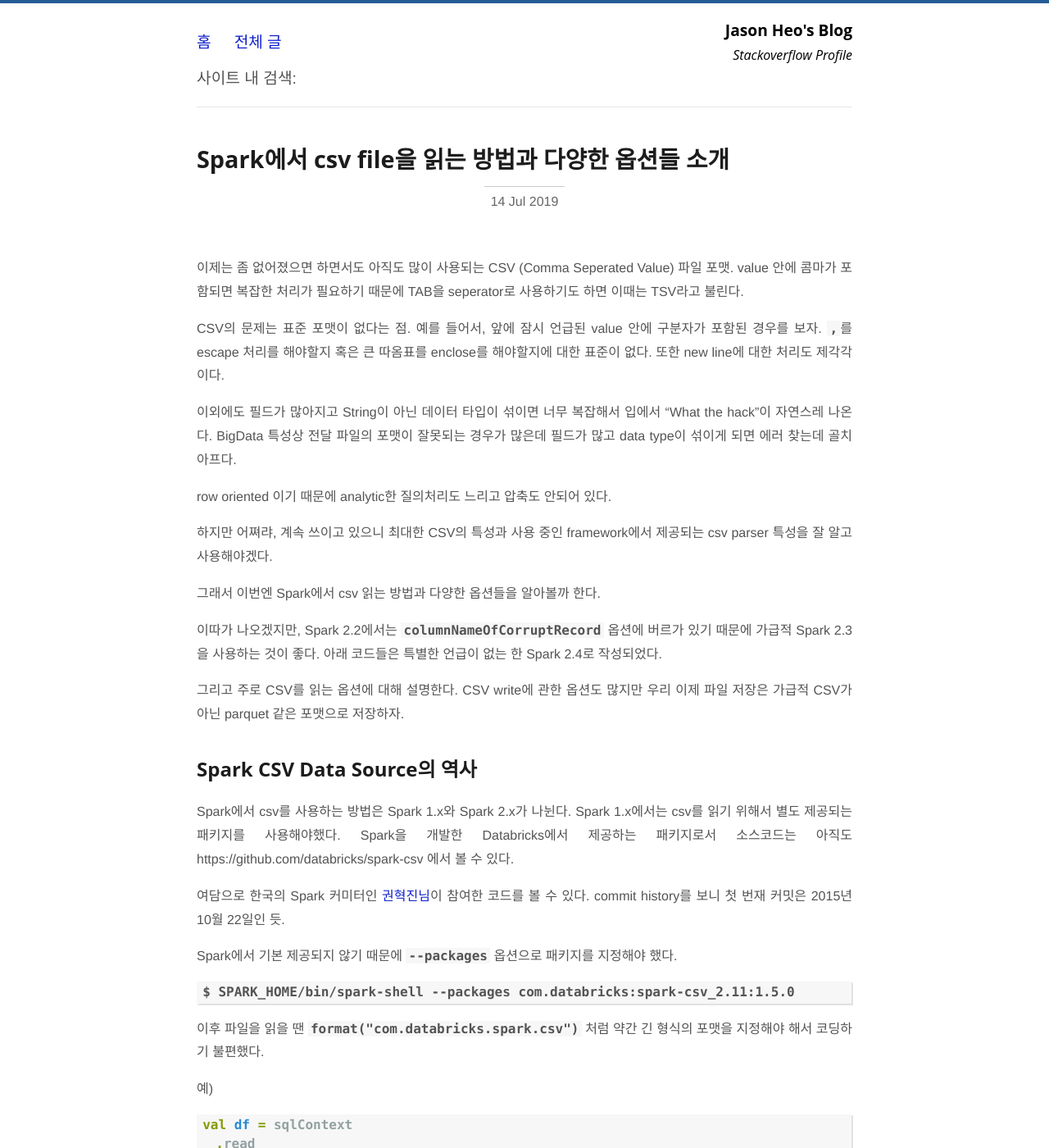
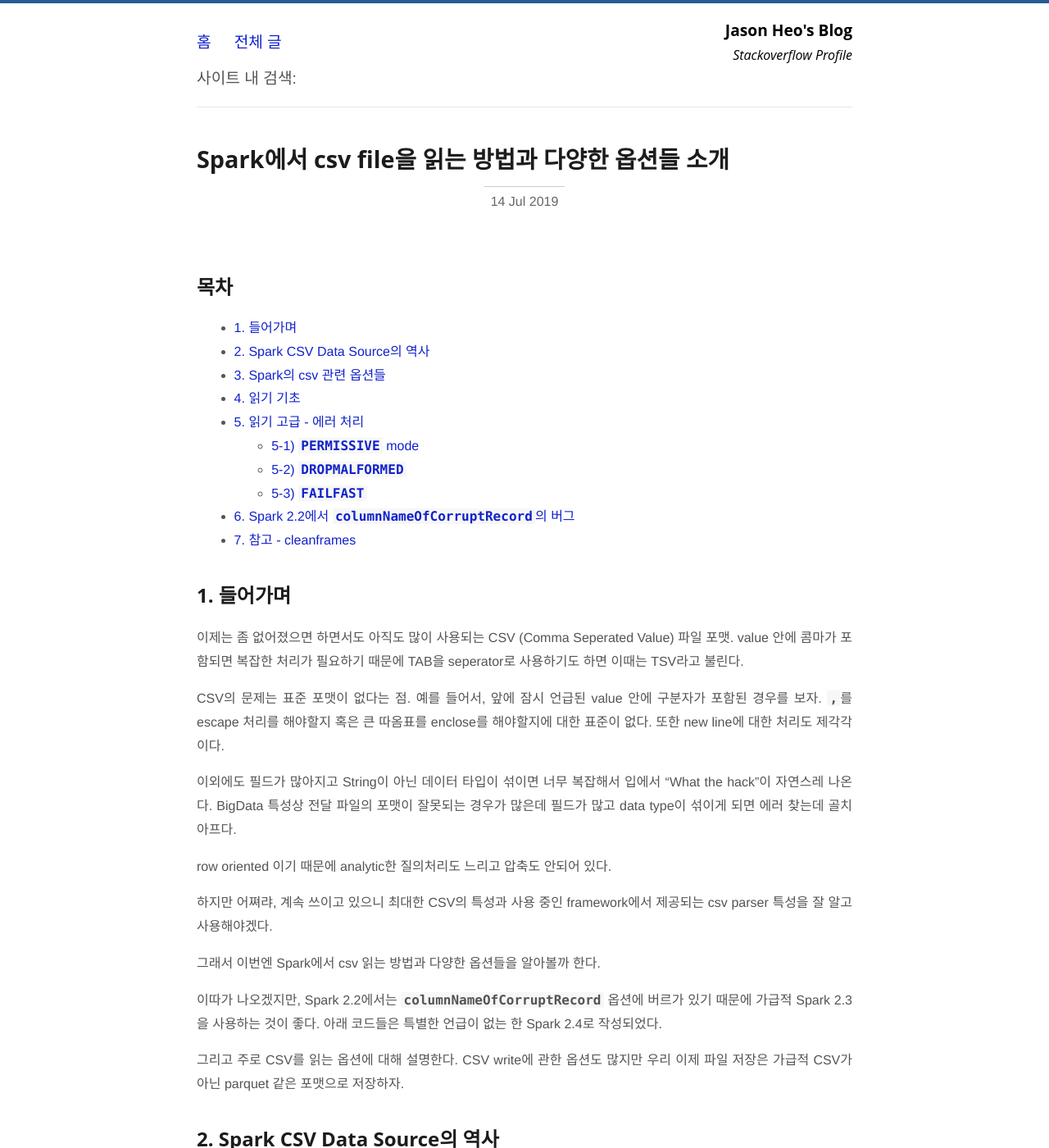
Before and after one commit to jason-heo/jason-heo.github.io, a Jekyll site: the page built from _posts/2019-07-14-spark-csv.md, in a window 1280 px wide and 1400 px high. Shown: the whole window at 82% size. Built offline with Jekyll 4.4.1, drawn with Linux system fonts in a browser that asks for light colours; comment, search, counter and statistics services are not loaded; some of the changed text lies outside the part shown.

Commit message:
목차 추가

````diff
--- a/_posts/2019-07-14-spark-csv.md
+++ b/_posts/2019-07-14-spark-csv.md
@@ -3,6 +3,21 @@ layout: post
 title: "Spark에서 csv file을 읽는 방법과 다양한 옵션들 소개"
 categories: "bigdata"
 ---
+
+## 목차
+
+- [1. 들어가며](#1-들어가며)
+- [2. Spark CSV Data Source의 역사](#2-spark-csv-data-source의-역사)
+- [3. Spark의 csv 관련 옵션들](#3-spark의-csv-관련-옵션들)
+- [4. 읽기 기초](#4-읽기-기초)
+- [5. 읽기 고급 - 에러 처리](#5-읽기-고급---에러-처리)
+  - [5-1) `PERMISSIVE` mode](#5-1-permissive-mode)
+  - [5-2) `DROPMALFORMED`](#5-2-dropmalformed)
+  - [5-3) `FAILFAST`](#5-3-failfast)
+- [6. Spark 2.2에서 `columnNameOfCorruptRecord`의 버그](#6-spark-22에서-columnnameofcorruptrecord의-버그)
+- [7. 참고 - cleanframes](#7-참고---cleanframes)
+
+## 1. 들어가며
 
 이제는 좀 없어졌으면 하면서도 아직도 많이 사용되는 CSV (Comma Seperated Value) 파일 포맷. value 안에 콤마가 포함되면 복잡한 처리가 필요하기 때문에 TAB을 seperator로 사용하기도 하면 이때는 TSV라고 불린다.
 
@@ -20,8 +35,7 @@ row oriented 이기 때문에 analytic한 질의처리도 느리고 압축도
 
 그리고 주로 CSV를 읽는 옵션에 대해 설명한다. CSV write에 관한 옵션도 많지만 우리 이제 파일 저장은 가급적 CSV가 아닌 parquet 같은 포맷으로 저장하자.
 
-
-## Spark CSV Data Source의 역사
+## 2. Spark CSV Data Source의 역사
 
 Spark에서 csv를 사용하는 방법은 Spark 1.x와 Spark 2.x가 나뉜다. Spark 1.x에서는 csv를 읽기 위해서 별도 제공되는 패키지를 사용해야했다. Spark을 개발한 Databricks에서 제공하는 패키지로서 소스코드는 아직도 https://github.com/databricks/spark-csv 에서 볼 수 있다.
 
@@ -58,7 +72,7 @@ val df = spark.
 
 (참고: 함수 호출 시 `.`을 어디에 입력했느냐는 csv나 Spark 버전과 아무 상관이 없다. code를 `spark-shell`에 copy&paste하기 쉽도록 라인이 끝나기 전에 `.`를 붙였을 뿐)
 
-### Spark의 csv 관련 옵션들
+## 3. Spark의 csv 관련 옵션들
 
 Spark 2.x에서는 다음과 같은 csv 관련 옵션을 제공한다.
 
@@ -118,7 +132,7 @@ Spark 2.x에서는 다음과 같은 csv 관련 옵션을 제공한다.
 
 {% include adsense-content.md %}
 
-## 읽기 기초 - 기본 옵션들
+## 4. 읽기 기초
 
 csv 파일에 필드 이름을 알려주는 헤더가 존재하는 경우 schema 지정 없이도 쉽게 파일을 읽을 수 있다.
 
@@ -217,7 +231,7 @@ root
 
 `Korea, South`가 1개의 필드에 잘 저장되었고, 원본에 `N/A`로 입력되었던 값이 `null`로 잘 변환되었다.
 
-## 읽기 고급 - 에러 처리
+## 5. 읽기 고급 - 에러 처리
 
 사실 "에러 처리"에 관한 내용이 본 글을 포스팅하게 된 계기다. Data를 전달받을 때는 그 포맷이 올바른지 검사를 하는 것이 중요한데, CSV의 특성상 포맷이 잘못 가능성이 높고 잘못된 포맷을 검사하기가 불편한다.
 
@@ -250,7 +264,7 @@ Lee,20,Male <= (이름, 나이)만 있어야 하지만 성별까지 저장되어
 ,,          <= 필드가 3개이며 모두 empty string
 ```
 
-### `PERMISSIVE` mode
+### 5-1) `PERMISSIVE` mode
 
 기본 모드인 `PERMISSIVE` 모드이다. permissive는 "허용된"이라는 단어이다. (사실 나도 이번에 알게된 단어고, 흔히 사용되는 permission의 형용사이다.)
 
@@ -332,7 +346,7 @@ df.filter("error_string IS NULL").show
 
 두 번째, 세 번째 레코드가 정상인지 비정상인지는 nullable 요구 사항에 따라 다르므로 본인 요구 사항에 맞게 직접 필터링을 하면 된다.
 
-### `DROPMALFORMED`
+### 5-2) `DROPMALFORMED`
 
 `DROPMALFORMED`는 잘못된 포맷의 레코드는 Spark이 알아서 없애버리는 옵션이다. `DROPMALFORMED` 사용 시 출력 결과가 어떻게 되는지 보자.
 
@@ -359,7 +373,7 @@ df.filter("error_string IS NULL").show
 	+----+----+------------+
 	```
 
-### `FAILFAST`
+### 5-3) `FAILFAST`
 
 `FAILFAST` 지정 시, 잘못된 레코드를 만나면 Exception이 발생한다.
 
@@ -379,7 +393,7 @@ df.show
 org.apache.spark.SparkException: Malformed records are detected in record parsing. Parse Mode: FAILFAST.
 ```
 
-### Spark 2.2에서 `columnNameOfCorruptRecord`의 버그
+## 6. Spark 2.2에서 `columnNameOfCorruptRecord`의 버그
 
 `columnNameOfCorruptRecord`는 이처럼 에러 처리 시에 중요한 옵션이지만, Spark 2.2까지 버그가 존재했고 Spark 2.3에서 수정되었다.
 
@@ -389,6 +403,6 @@ CSV 파일의 필드 개수가 적고, data type도 단순한 경우에는 `colu
 
 일반적인 상황에서도 발생하기 쉬운 버그이기 때문에 Spark 2.2 이하에서는 `columnNameOfCorruptRecord`를 사용하지 않거나, Spark 2.3으로 업그레이드를 하는 것이 좋겠다.
 
-### 참고 - cleanframes
+## 7. 참고 - cleanframes
 
 Data Engineering Weekly News letter issue #315에서 소개한 [cleanframes](https://medium.com/@dawid.rutowicz/cleanframes-data-cleansing-library-for-apache-spark-eaae526ee958)를 사용하여 잘못된 데이터를 없애는 방법도 있는 것 같은데 사용해보지 않았다.
````
